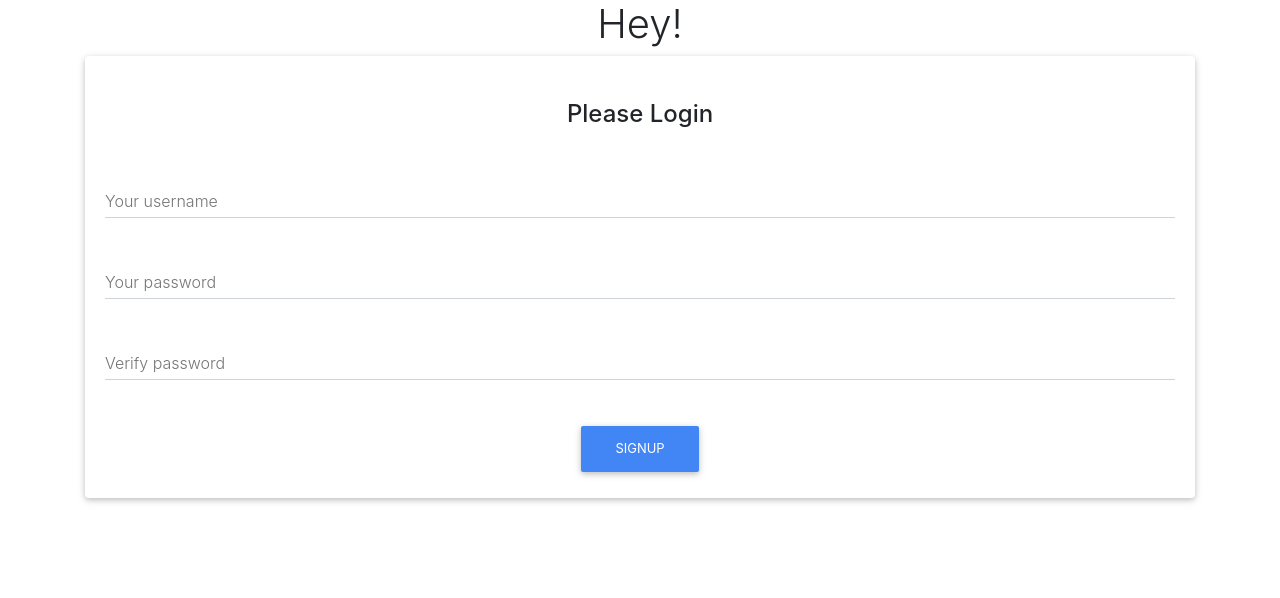
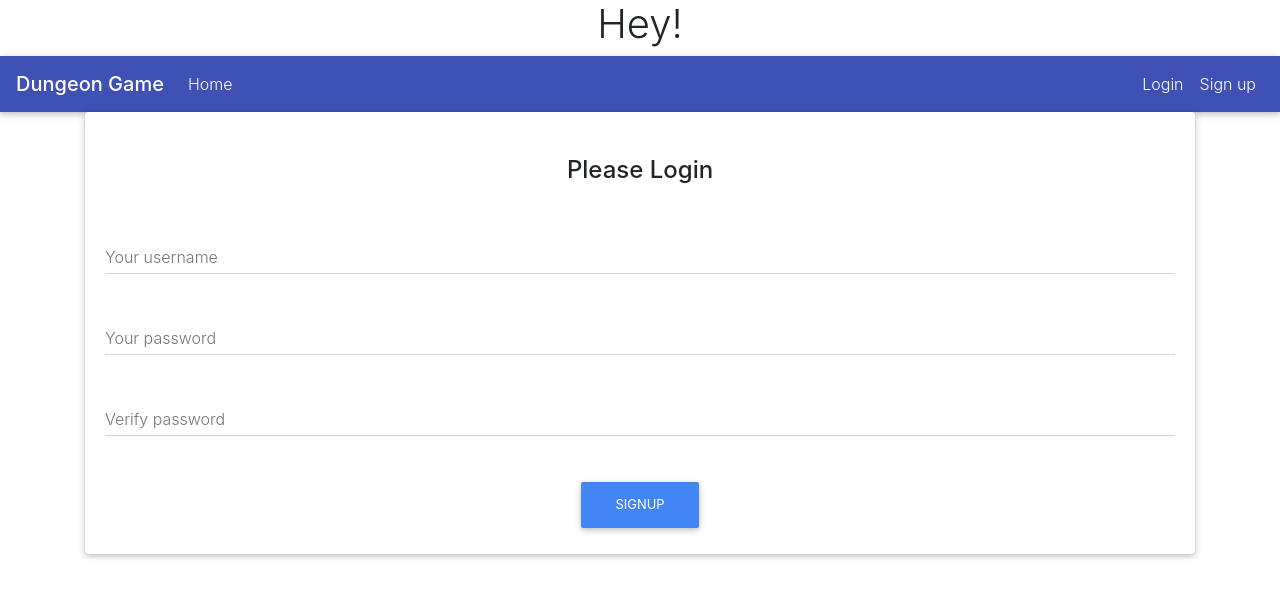
Before and after one commit to cs22-team14/Front-end, a React (Create React App) app in the folder mud/: page /signup in a window 1280 px wide. Shown: the top 598 px of the page. Built offline with nearby package versions, Linux system fonts and the light colour scheme.

Commit message:
:building_construction: Add nav to login & sign up

```diff
--- a/mud/src/components/Login.js
+++ b/mud/src/components/Login.js
@@ -1,5 +1,6 @@
 import React from "react";
 import axios from "axios";
+import Navigation from "./Navigation"
 
 import {
   MDBContainer,
@@ -48,6 +49,7 @@ class Login extends React.Component {
   render() {
     return (
       <div className="login-container">
+        <Navigation />
         <MDBContainer>
           <MDBRow>
             <MDBCol>
@@ -87,8 +89,8 @@ class Login extends React.Component {
               </MDBCard>
             </MDBCol>
           </MDBRow>
-        </MDBContainer>
-      </div>
+        </MDBContainer >
+      </div >
     );
   }
 }
--- a/mud/src/components/SignUp.js
+++ b/mud/src/components/SignUp.js
@@ -1,7 +1,7 @@
 import React from "react";
 import axios from "axios";
+import Navigation from "./Navigation"
 
-// still need to convert to hooks / functional
 import {
   MDBContainer,
   MDBRow,
@@ -53,6 +53,7 @@ class SignUp extends React.Component {
   render() {
     return (
       <div className="signup-container">
+        <Navigation />
         <MDBContainer>
           <MDBRow>
             <MDBCol>
```
